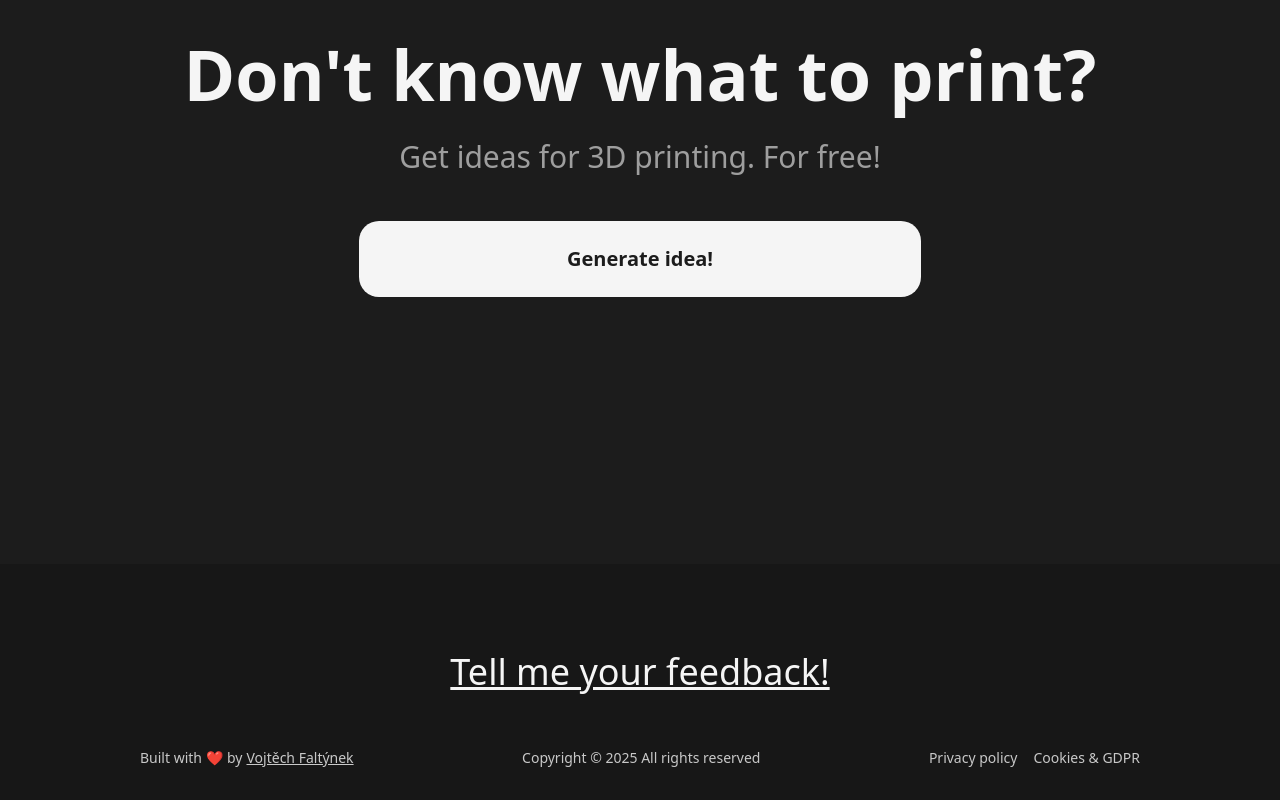
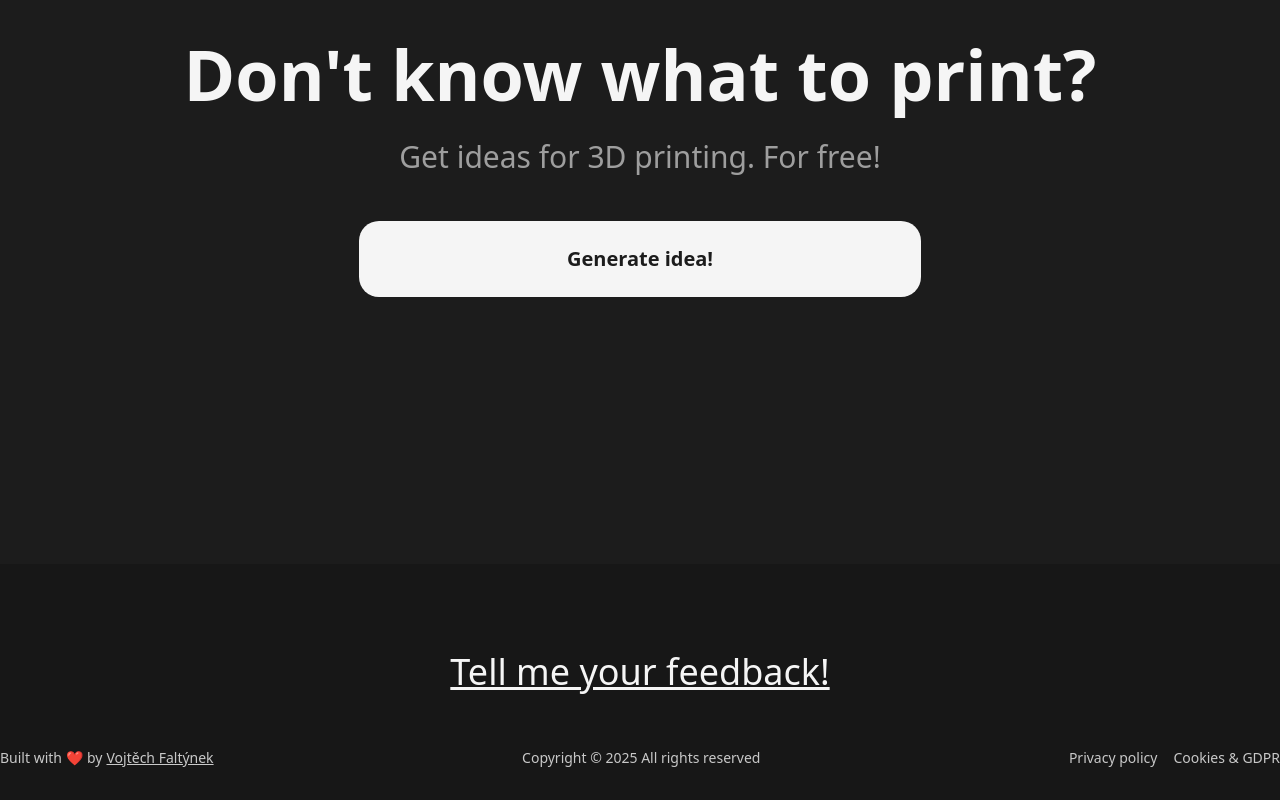
Before and after one commit to Apollyus/whatoprint, a Next.js app: page / in a window 1280 px wide. Shown: the part 308-1108 px from the top of the page. Built offline with nearby package versions, Linux system fonts and the light colour scheme.

Commit message:
Fix phone UI

```diff
--- a/app/components/Footer.tsx
+++ b/app/components/Footer.tsx
@@ -10,7 +10,7 @@ export function Footer() {
         </a>
       </div>
 
-      <div className="flex flex-col md:flex-row items-center justify-between min-w-[1000px] max-w-[1300px] gap-4 text-sm text-creme-white/80">
+      <div className="flex flex-col md:flex-row items-center justify-between w-screen max-w-[1300px] gap-4 text-sm text-creme-white/80">
         <div className="flex items-center gap-1 text-normal">
           <span>Built with</span>
           <span className="text-red-500">❤️</span>
--- a/app/components/Nav.tsx
+++ b/app/components/Nav.tsx
@@ -42,7 +42,7 @@ export function Nav() {
       </div>
 
       {isMenuOpen && (
-        <div className="md:hidden absolute top-16 left-0 right-0 bg-nav-black p-6 shadow-lg z-50">
+        <div className="md:hidden absolute top-16 left-0 right-0 dark:bg-nav-black bg-creme-white p-6 shadow-lg z-50">
           <div className="flex flex-col gap-4">
             {navLinks.map((link) => (
               <a
```
